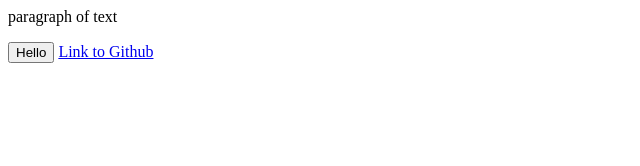
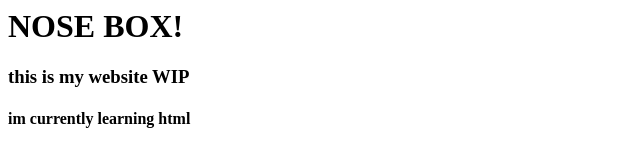
Before and after one commit to schnostrils/nose-box-art, a plain HTML site: page index.html in a window 1280 px wide. Shown: the whole page, without its empty margins (0-640 px from the left). Drawn offline with Linux system fonts and the light colour scheme.

Commit message:
Update index.html

```diff
--- a/index.html
+++ b/index.html
@@ -1,3 +1,9 @@
-<p>paragraph of text</p>
-<button>Hello</button>
-<a href="https://github.com/" target="_blank">Link to Github</a>
+<h1>
+    NOSE BOX!
+</h1>
+<h3>
+    this is my website WIP
+</h3>
+<h4>
+    im currently learning html
+</h4>
```
